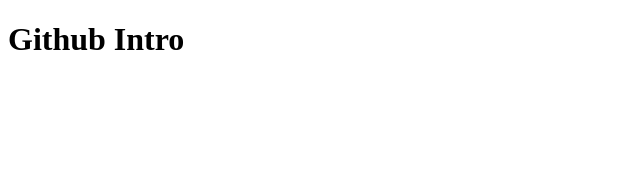
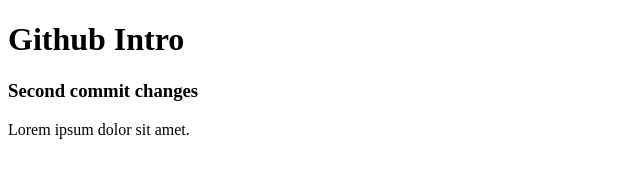
Before and after one commit to izsi-salmon/git-intro, a plain HTML site: page index.html in a window 1280 px wide. Shown: the whole page, without its empty margins (0-640 px from the left). Drawn offline with Linux system fonts and the light colour scheme.

Commit message:
second commit

```diff
--- a/index.html
+++ b/index.html
@@ -5,5 +5,7 @@
     </head>
     <body>
         <h1>Github Intro</h1>
+        <h3>Second commit changes</h3>
+        <p>Lorem ipsum dolor sit amet.</p>
     </body>
 </html>
```
